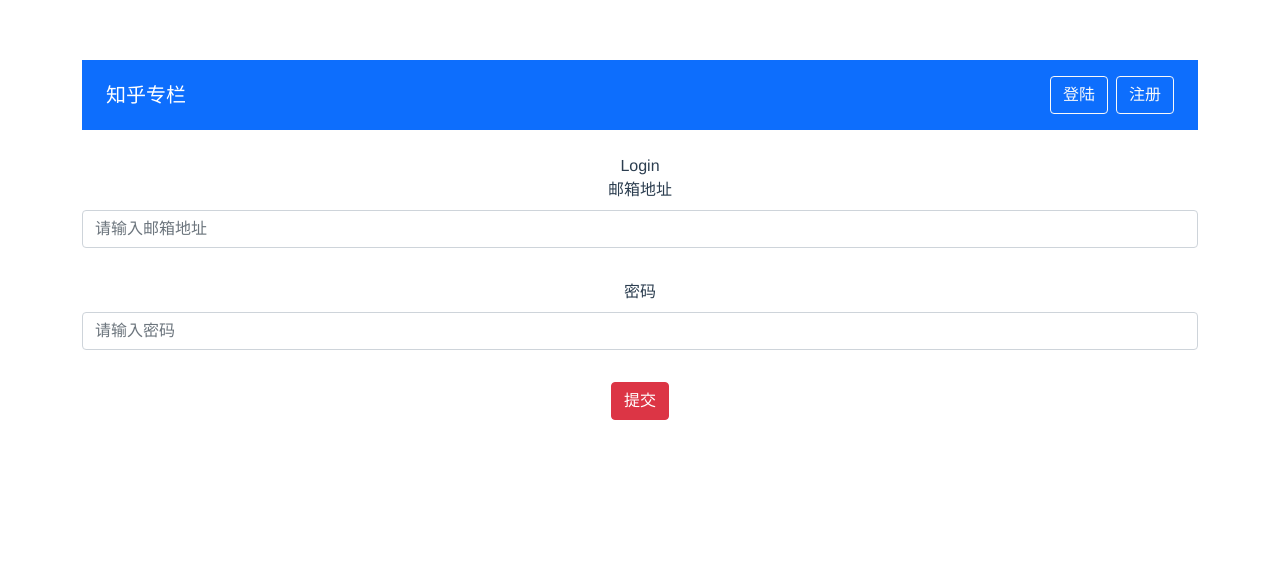
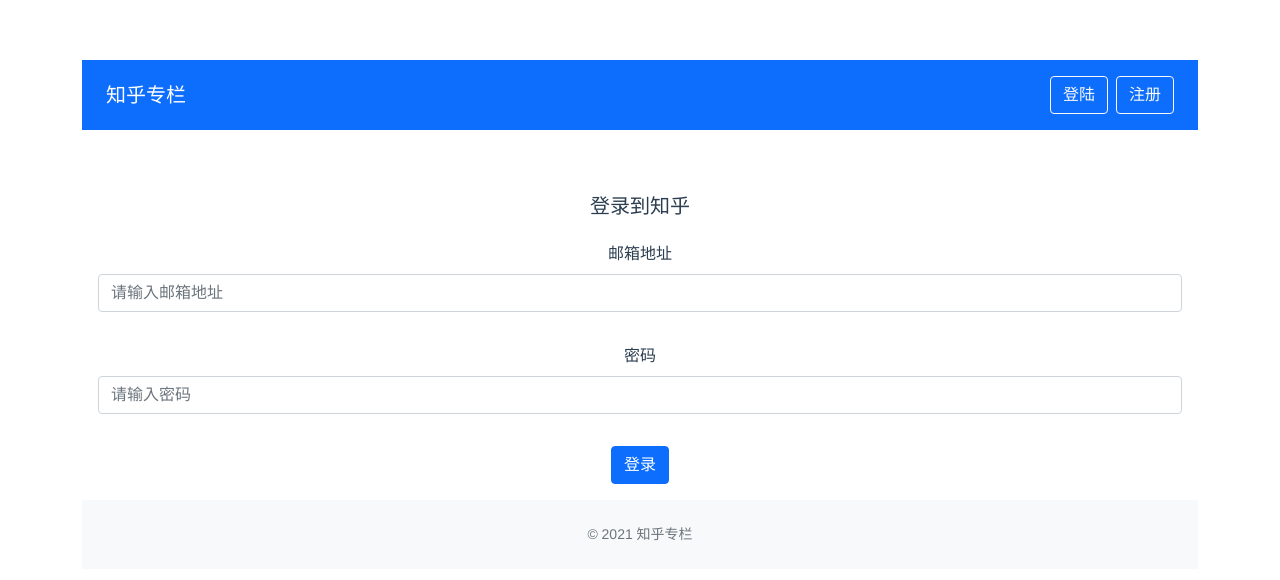
Before and after one commit to liux4ever/vue3_project, a Vue app: page /#/login in a window 1280 px wide. Shown: the top 580 px of the page. Built offline with nearby package versions, Linux system fonts and the light colour scheme.

Commit message:
结构调整

```diff
--- a/src/App.vue
+++ b/src/App.vue
@@ -3,77 +3,31 @@
     <global-header :user="currentUser"></global-header>
     <!-- <column-list :list="testData"></column-list> -->
     <router-view></router-view>
-    <validate-form @form-submit="onFormSubmit">
-      <div class="mb-3">
-        <label for="exampleInputEmail1" class="form-label">邮箱地址</label>
-        <validate-input
-          :rules="emailRules"
-          v-model="emailValue"
-          placeholder="请输入邮箱地址"
-          type="text"
-        >
-        </validate-input>
-      </div>
-      <div class="mb-3">
-        <label for="exampleInputPassword1" class="form-label">密码</label>
-        <validate-input
-          v-model="passwordValue"
-          :rules="passwordRules"
-          placeholder="请输入密码"
-          type="password"
-        >
-        </validate-input>
-      </div>
-      <template #submit>
-        <span class="btn btn-danger">提交</span>
-      </template>
-    </validate-form>
+    <footer class="text-center py-4 text-secondary bg-light mt-6">
+      <small>
+        <ul class="list-inline mb-0">
+          <li class="list-inline-item">© 2021 知乎专栏</li>
+        </ul>
+      </small>
+    </footer>
   </div>
 </template>
 
 <script lang="ts">
 import { computed, defineComponent, ref } from "vue";
 import "bootstrap/dist/css/bootstrap.min.css";
-import ColumnList, { ColumnProps } from "./components/ColumnList.vue";
-import GlobalHeader, { UserProps } from "./components/GlobalHeader.vue";
-import ValidateInput, { RulesProp } from "./components/ValidateInput.vue";
-import ValidateForm from "./components/ValidateForm.vue";
+import ColumnList from "./components/ColumnList.vue";
+import GlobalHeader from "./components/GlobalHeader.vue";
 import { useStore } from "vuex";
 
 export default defineComponent({
   name: "App",
-  components: { ColumnList, GlobalHeader, ValidateInput, ValidateForm },
+  components: { ColumnList, GlobalHeader },
   setup() {
     const store = useStore();
     const currentUser = computed(() => store.state.user);
-    const emailRules: RulesProp = [
-      {
-        type: "required",
-        message: "电子邮件不能为空",
-      },
-      {
-        type: "email",
-        message: "请输入正确的电子邮箱格式",
-      },
-    ];
-    const passwordRules: RulesProp = [
-      {
-        type: "required",
-        message: "密码不能为空",
-      },
-    ];
-    const emailValue = ref("");
-    const passwordValue = ref("");
-    const onFormSubmit = (result: boolean) => {
-      console.log(result);
-    };
     return {
       currentUser,
-      emailRules,
-      emailValue,
-      passwordRules,
-      passwordValue,
-      onFormSubmit,
     };
   },
 });
--- a/src/views/Login.vue
+++ b/src/views/Login.vue
@@ -1,23 +1,75 @@
 <template>
-  <div @click="routerJump">Login</div>
+  <div class="login-page mx-auto p-3 w-330">
+    <h5 class="my-4 text-center">登录到知乎</h5>
+    <validate-form @form-submit="onFormSubmit">
+      <div class="mb-3">
+        <label class="form-label">邮箱地址</label>
+        <validate-input
+          :rules="emailRules"
+          v-model="emailValue"
+          placeholder="请输入邮箱地址"
+          type="text"
+          ref="inputRef"
+        />
+      </div>
+      <div class="mb-3">
+        <label class="form-label">密码</label>
+        <validate-input
+          type="password"
+          placeholder="请输入密码"
+          :rules="passwordRules"
+          v-model="passwordValue"
+        />
+      </div>
+      <template #submit>
+        <button type="submit" class="btn btn-primary btn-block btn-large">
+          登录
+        </button>
+      </template>
+    </validate-form>
+  </div>
 </template>
 
 <script lang="ts">
-import { defineComponent } from "vue";
+import { computed, defineComponent, ref } from "vue";
 import { useRouter } from "vue-router";
+import ValidateInput, { RulesProp } from "../components/ValidateInput.vue";
+import ValidateForm from "../components/ValidateForm.vue";
+import { useStore } from "vuex";
 
 export default defineComponent({
+  components: { ValidateInput, ValidateForm },
   setup() {
     const router = useRouter();
-    const routerJump = () => {
-      router.push({ name: "column", params: { id: 1 } });
+    const store = useStore();
+    const emailRules: RulesProp = [
+      {
+        type: "required",
+        message: "电子邮件不能为空",
+      },
+      {
+        type: "email",
+        message: "请输入正确的电子邮箱格式",
+      },
+    ];
+    const passwordRules: RulesProp = [
+      {
+        type: "required",
+        message: "密码不能为空",
+      },
+    ];
+    const emailValue = ref("");
+    const passwordValue = ref("");
+    const onFormSubmit = (result: boolean) => {
+      console.log(result);
     };
     return {
-      routerJump,
+      emailValue,
+      passwordValue,
+      onFormSubmit,
     };
   },
 });
 </script>
 
-<style>
-</style>
+<style></style>
```
Also changed, not shown: 1 other file (tests, documents, lock files or other folders).
